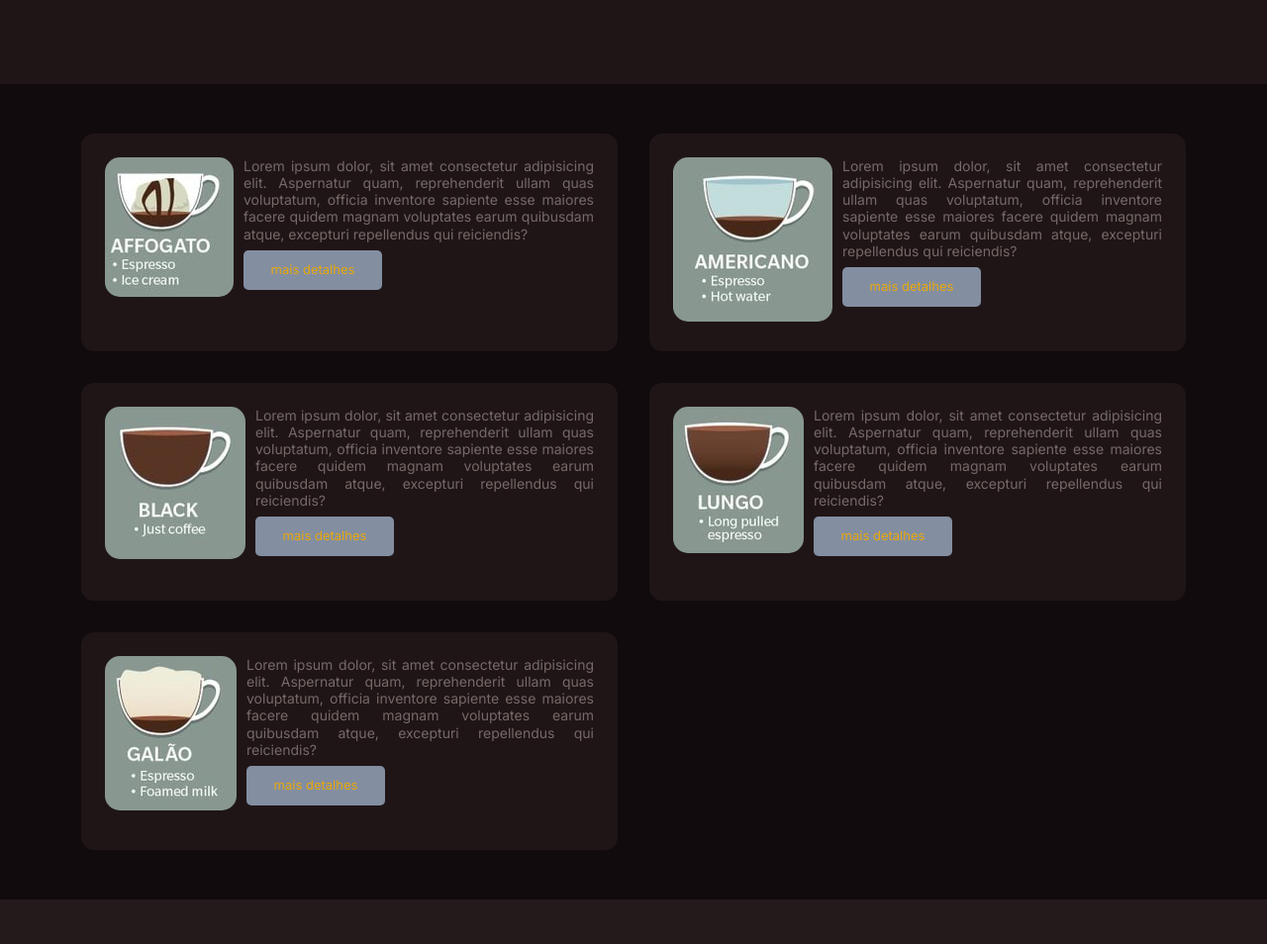
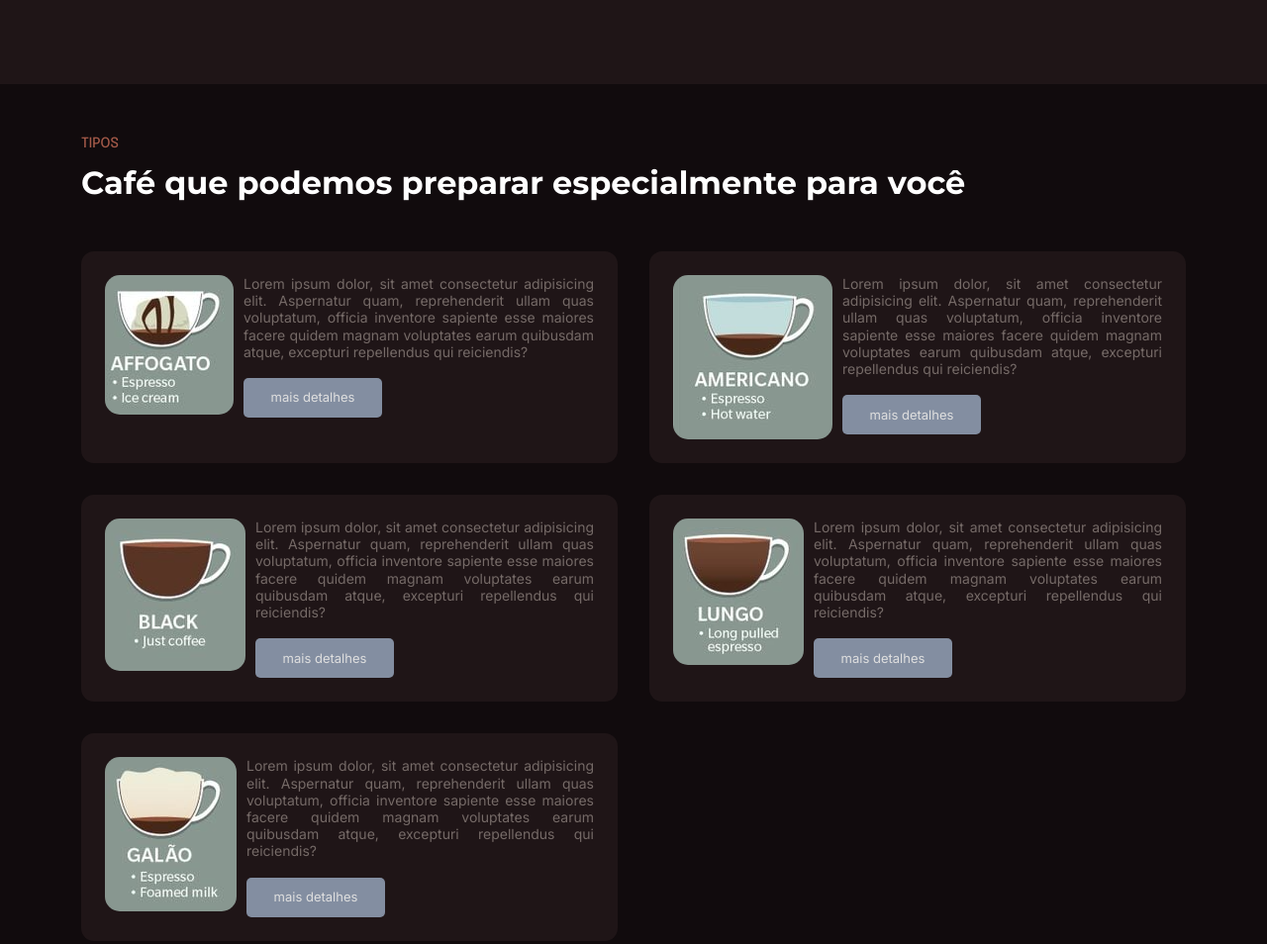
Before and after one commit to NikolasKat/Caffee, a plain HTML site: page src/index.html in a window 1280 px wide. Shown: the part 1421-2375 px from the top of the page at 99% size. Drawn offline with nearby package versions, Linux system fonts and the light colour scheme.

Commit message:
add JavaScript

```diff
--- a/src/index.html
+++ b/src/index.html
@@ -149,6 +149,8 @@
     </section>
     <section class="menu">
         <div class="container">
+            <div class="subtitle offers__subtitle">TIPOS</div>
+            <h1 class="title title_fz32 offers__title">Café que podemos preparar especialmente para você</h1>
             <div class="blocks-wrapper">
                 <div class="block-element">
                     <div class="block-element__side block-element__side_active">
--- a/src/js/script.js
+++ b/src/js/script.js
@@ -25,5 +25,6 @@ document.addEventListener("DOMContentLoaded", () => {
 			});
 		});
 	}
+
 	hiddenSide();
 });
--- a/src/sass/blocks/_menu.sass
+++ b/src/sass/blocks/_menu.sass
@@ -4,12 +4,13 @@
     min-height: 500px
     background-color: $bg1
     .blocks-wrapper
+        margin-top: 50px
         display: grid
         grid-template-columns: repeat(2, 1fr)
         gap: 32px
     .block-element
         width: 100%
-        min-height: 220px
+        min-height: 100px
         border-radius: 13px
         padding: 24px
         font-family: Inter
@@ -17,6 +18,8 @@
         text-align: justify
         color: #756A67
         background-color: $bg2
+        cursor: pointer
+
         &__side
             display: none
             &_active
@@ -33,11 +36,11 @@
                 img
                     border-radius: 15px
 .button-menu
-    margin-top: 8px
+    margin-top: 18px
     width: 140px
     height: 40px
     border: none
     border-radius: 5px
     font-size: 13px
     background-color: #838ea1
-    color: $text-color-yellow
+    color: #dfdfdf
```
Also changed, not shown: src/css/style.min.css.
